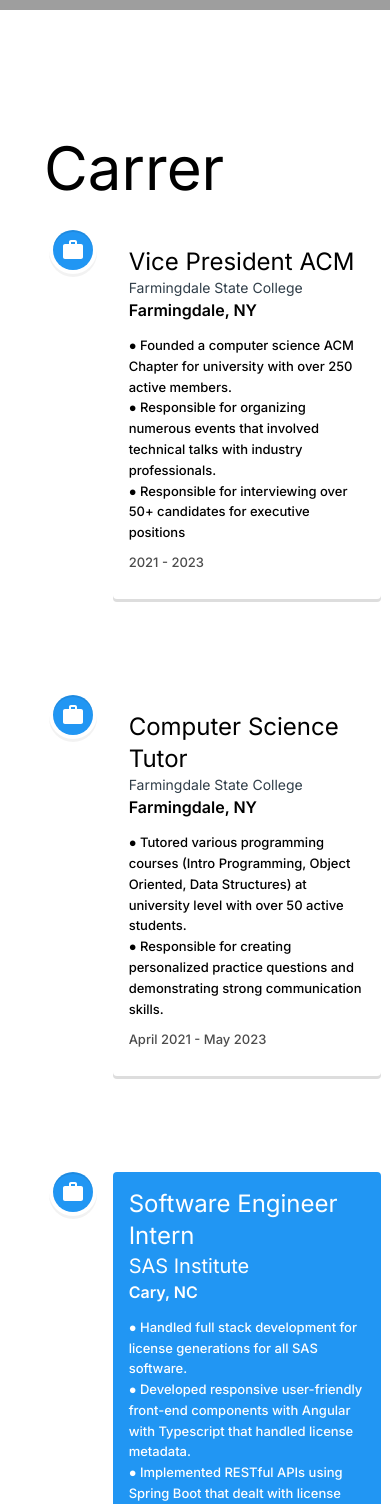
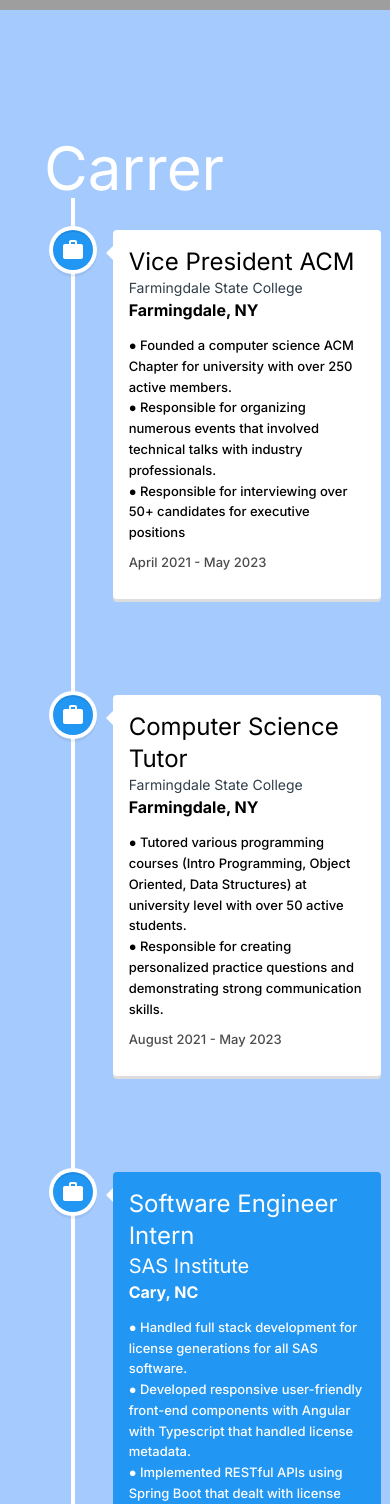
Before and after one commit to KyoshiNoda/Portfolio, a Next.js app: page / in a window 390 px wide. Shown: the part 3108-4612 px from the top of the page. Built offline with nearby package versions, Linux system fonts and the light colour scheme; grey boxes are pictures that could not be loaded.

Commit message:
added dark styles on timeline

```diff
--- a/src/components/Carrer.tsx
+++ b/src/components/Carrer.tsx
@@ -6,17 +6,24 @@ import {
 } from "react-vertical-timeline-component";
 import "react-vertical-timeline-component/style.min.css";
 import { MdOutlineWork } from "react-icons/md";
+import { useTheme } from "next-themes";
+//rgb(8, 76, 130)
 export default function Carrer() {
+  const { theme } = useTheme();
+  const contentStyle =
+    theme === "dark"
+      ? { background: "rgb(4, 59, 102)", color: "#fff" }
+      : { background: "rgb(33, 150, 243)", color: "#fff" };
   return (
     <section
       id={headerItems.carrer.page}
-      className="flex-col justify-center items-center md:flex-row pt-32 pl-11"
+      className="flex-col justify-center items-center md:flex-row pt-32 pl-11 bg-blue-300 dark:bg-slate-900"
     >
-      <span className="text-6xl my-6 mt-3">Carrer</span>
+      <span className="text-6xl my-6 mt-3 text-white">Carrer</span>
       <VerticalTimeline className=" space-y-24 mt-28">
         <VerticalTimelineElement
           className="vertical-timeline-element--work"
-          date="2021 - 2023"
+          date="April 2021 - May 2023"
           iconStyle={{ background: "rgb(33, 150, 243)", color: "#fff" }}
           icon={<MdOutlineWork />}
         >
@@ -24,7 +31,7 @@ export default function Carrer() {
             Vice President ACM
           </h1>
           <h2 className="text-sm">Farmingdale State College</h2>
-          <h4 className="vertical-timeline-element-subtitle dark:text-black font-semibold">
+          <h4 className="vertical-timeline-element-subtitle dark:text-black font-bold">
             Farmingdale, NY
           </h4>
           <p className="dark:text-black">
@@ -38,7 +45,7 @@ export default function Carrer() {
         </VerticalTimelineElement>
         <VerticalTimelineElement
           className="vertical-timeline-element--work"
-          date="April 2021 - May 2023"
+          date="August 2021 - May 2023"
           iconStyle={{ background: "rgb(33, 150, 243)", color: "#fff" }}
           icon={<MdOutlineWork />}
         >
@@ -46,7 +53,7 @@ export default function Carrer() {
             Computer Science Tutor
           </h1>
           <h2 className="text-sm">Farmingdale State College</h2>
-          <h4 className="vertical-timeline-element-subtitle dark:text-black font-semibold">
+          <h4 className="vertical-timeline-element-subtitle dark:text-black font-bold">
             Farmingdale, NY
           </h4>
           <p className="dark:text-black">
@@ -58,7 +65,7 @@ export default function Carrer() {
         </VerticalTimelineElement>
         <VerticalTimelineElement
           className="vertical-timeline-element--work"
-          contentStyle={{ background: "rgb(33, 150, 243)", color: "#fff" }}
+          contentStyle={{ background: contentStyle.background, color: "#fff" }}
           contentArrowStyle={{ borderRight: ")" }}
           date="2023 - present"
           iconStyle={{ background: "rgb(33, 150, 243)", color: "#fff" }}
@@ -68,7 +75,7 @@ export default function Carrer() {
             Software Engineer Intern
           </h1>
           <h1 className="text-xl">SAS Institute</h1>
-          <h4 className="vertical-timeline-element-subtitle font-semibold">
+          <h4 className="vertical-timeline-element-subtitle font-bold">
             Cary, NC
           </h4>
           <p>
```
